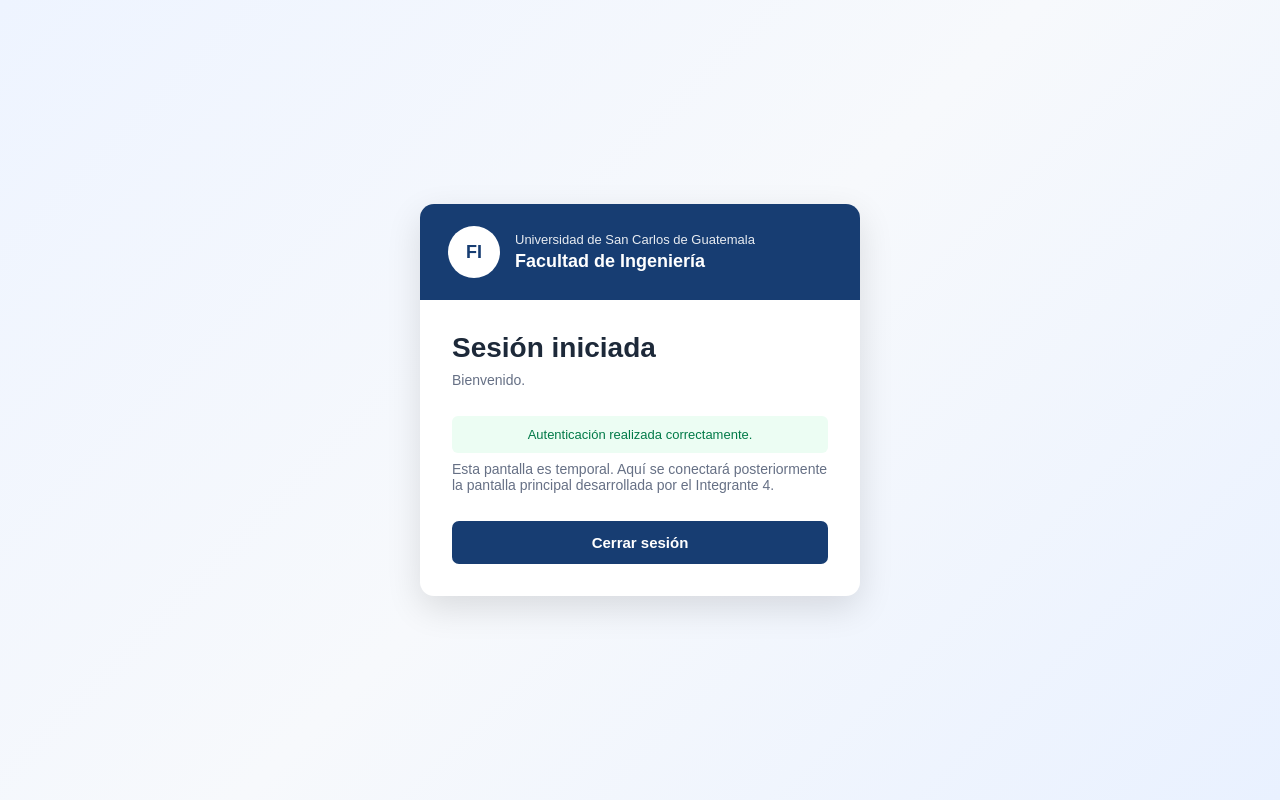
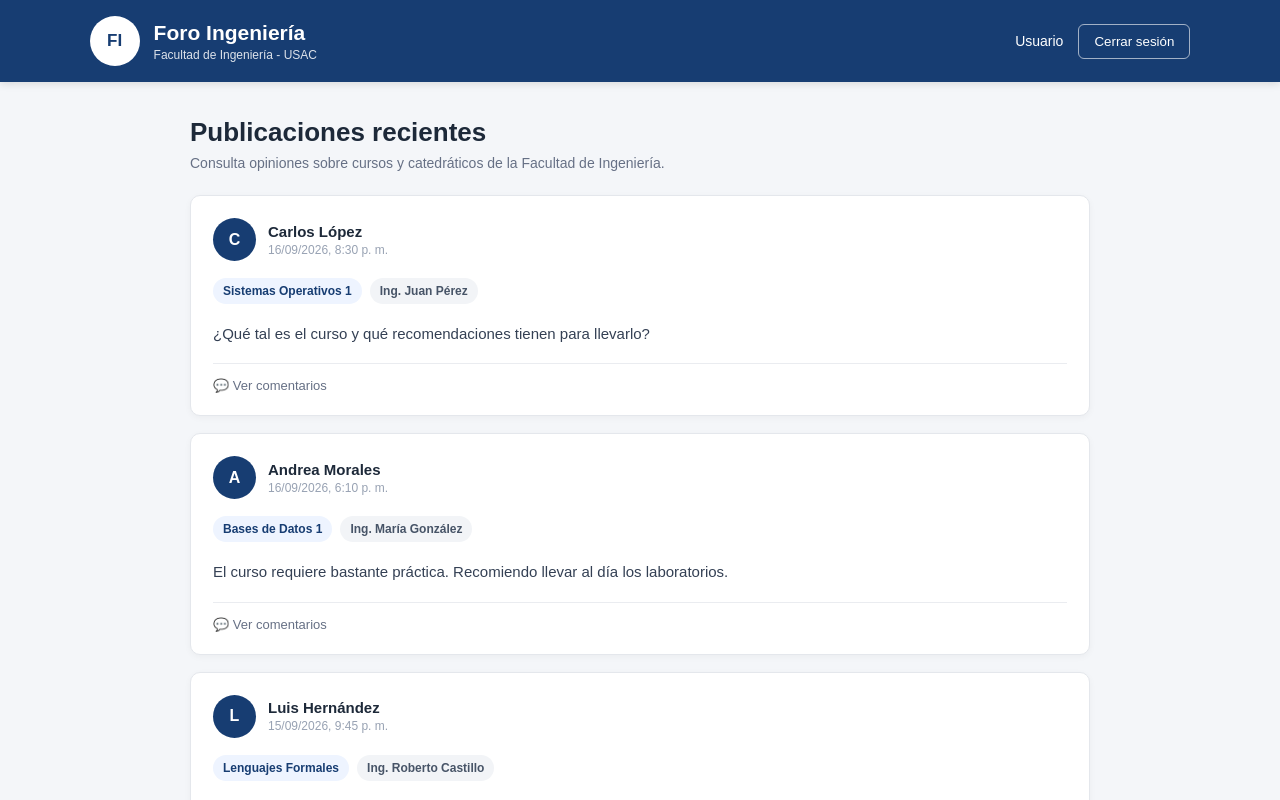
Before and after one commit to aaronmatta/PI_F-_Actividad4_Grupo7, a React app in the folder frontend/: page /inicio in a window 1280 px wide. Shown: the top 800 px of the page. Built offline with nearby package versions, Linux system fonts and the light colour scheme; sample sign-in values are in the browser's storage; the HTML template or start-up script is replaced by a standard one.

Commit message:
pantalla principal y feed de publicaciones

```diff
--- a/frontend/src/App.jsx
+++ b/frontend/src/App.jsx
@@ -10,8 +10,8 @@ import Registro from './pages/Registro';
 import RecuperarContrasena
   from './pages/RecuperarContrasena';
 
-import InicioTemporal
-  from './pages/InicioTemporal';
+import Inicio
+  from './pages/Inicio';
 
 function App() {
   return (
@@ -48,7 +48,7 @@ function App() {
 
         <Route
           path="/inicio"
-          element={<InicioTemporal />}
+          element={<Inicio />}
         />
 
         <Route
--- /dev/null
+++ b/frontend/src/pages/Inicio.css
@@ -0,0 +1,237 @@
+* {
+  box-sizing: border-box;
+}
+
+.inicio-page {
+  min-height: 100vh;
+  background: #f4f6f9;
+  color: #1d2939;
+}
+
+.inicio-header {
+  width: 100%;
+  min-height: 82px;
+  padding: 15px 7%;
+  background: #173d72;
+  color: white;
+
+  display: flex;
+  justify-content: space-between;
+  align-items: center;
+
+  box-shadow: 0 2px 8px rgba(0, 0, 0, 0.12);
+}
+
+.header-brand {
+  display: flex;
+  align-items: center;
+  gap: 14px;
+}
+
+.header-logo {
+  width: 50px;
+  height: 50px;
+
+  display: flex;
+  justify-content: center;
+  align-items: center;
+
+  border-radius: 50%;
+
+  background: white;
+  color: #173d72;
+
+  font-size: 17px;
+  font-weight: bold;
+}
+
+.header-brand h1 {
+  margin: 0;
+  font-size: 21px;
+}
+
+.header-brand p {
+  margin: 3px 0 0;
+  font-size: 12px;
+  opacity: 0.85;
+}
+
+.header-user {
+  display: flex;
+  align-items: center;
+  gap: 15px;
+
+  font-size: 14px;
+}
+
+.logout-button {
+  padding: 9px 15px;
+
+  border: 1px solid rgba(255, 255, 255, 0.6);
+  border-radius: 6px;
+
+  background: transparent;
+  color: white;
+
+  cursor: pointer;
+}
+
+.logout-button:hover {
+  background: rgba(255, 255, 255, 0.12);
+}
+
+.inicio-container {
+  width: min(900px, 92%);
+  margin: 0 auto;
+  padding: 35px 0 60px;
+}
+
+.inicio-intro {
+  margin-bottom: 24px;
+
+  display: flex;
+  justify-content: space-between;
+  align-items: center;
+}
+
+.inicio-intro h2 {
+  margin: 0 0 7px;
+  font-size: 26px;
+}
+
+.inicio-intro p {
+  margin: 0;
+  color: #667085;
+  font-size: 14px;
+}
+
+.feed {
+  display: flex;
+  flex-direction: column;
+  gap: 17px;
+}
+
+.publicacion-card {
+  padding: 22px;
+
+  background: white;
+
+  border: 1px solid #e4e7ec;
+  border-radius: 10px;
+
+  box-shadow: 0 2px 7px rgba(0, 0, 0, 0.04);
+}
+
+.publicacion-header {
+  display: flex;
+  align-items: center;
+  gap: 12px;
+}
+
+.avatar {
+  width: 43px;
+  height: 43px;
+  min-width: 43px;
+
+  display: flex;
+  justify-content: center;
+  align-items: center;
+
+  border-radius: 50%;
+
+  background: #173d72;
+  color: white;
+
+  font-size: 16px;
+  font-weight: bold;
+}
+
+.publicacion-header h3 {
+  margin: 0;
+  font-size: 15px;
+}
+
+.fecha-publicacion {
+  display: block;
+  margin-top: 3px;
+
+  color: #98a2b3;
+  font-size: 12px;
+}
+
+.publicacion-tags {
+  display: flex;
+  flex-wrap: wrap;
+  gap: 8px;
+
+  margin-top: 17px;
+}
+
+.tag {
+  padding: 6px 10px;
+
+  border-radius: 20px;
+
+  background: #eef4ff;
+  color: #173d72;
+
+  font-size: 12px;
+  font-weight: 600;
+}
+
+.tag-secondary {
+  background: #f2f4f7;
+  color: #475467;
+}
+
+.publicacion-mensaje {
+  margin: 18px 0;
+
+  color: #344054;
+
+  font-size: 15px;
+  line-height: 1.55;
+}
+
+.publicacion-footer {
+  padding-top: 14px;
+
+  border-top: 1px solid #eaecf0;
+
+  color: #667085;
+
+  font-size: 13px;
+}
+
+.publicacion-footer span {
+  cursor: pointer;
+}
+
+@media (max-width: 700px) {
+
+  .inicio-header {
+    padding: 13px 5%;
+  }
+
+  .header-brand p {
+    display: none;
+  }
+
+  .header-user span {
+    display: none;
+  }
+
+  .inicio-container {
+    width: 94%;
+    padding-top: 25px;
+  }
+
+  .publicacion-card {
+    padding: 17px;
+  }
+
+  .inicio-intro h2 {
+    font-size: 22px;
+  }
+
+}
--- /dev/null
+++ b/frontend/src/pages/Inicio.jsx
@@ -0,0 +1,227 @@
+import { useMemo } from 'react';
+import { Navigate, useNavigate } from 'react-router-dom';
+import './Inicio.css';
+
+function Inicio() {
+  const navigate = useNavigate();
+
+  const token = localStorage.getItem('token');
+  const usuarioGuardado = localStorage.getItem('usuario');
+
+  if (!token) {
+    return (
+      <Navigate
+        to="/login"
+        replace
+      />
+    );
+  }
+
+  let usuario = null;
+
+  if (usuarioGuardado) {
+    try {
+      usuario = JSON.parse(usuarioGuardado);
+    } catch {
+      usuario = null;
+    }
+  }
+
+  /*
+    Estas publicaciones son únicamente datos de prueba.
+    Más adelante serán reemplazadas por información
+    obtenida desde el backend.
+  */
+  const publicaciones = useMemo(() => [
+    {
+      id: 1,
+      usuario: 'Carlos López',
+      curso: 'Sistemas Operativos 1',
+      catedratico: 'Ing. Juan Pérez',
+      mensaje:
+        '¿Qué tal es el curso y qué recomendaciones tienen para llevarlo?',
+      fecha: '2026-09-16T20:30:00',
+    },
+    {
+      id: 2,
+      usuario: 'Andrea Morales',
+      curso: 'Bases de Datos 1',
+      catedratico: 'Ing. María González',
+      mensaje:
+        'El curso requiere bastante práctica. Recomiendo llevar al día los laboratorios.',
+      fecha: '2026-09-16T18:10:00',
+    },
+    {
+      id: 3,
+      usuario: 'Luis Hernández',
+      curso: 'Lenguajes Formales',
+      catedratico: 'Ing. Roberto Castillo',
+      mensaje:
+        '¿Alguien ha llevado este curso con este catedrático? Me gustaría conocer opiniones.',
+      fecha: '2026-09-15T21:45:00',
+    },
+    {
+      id: 4,
+      usuario: 'María García',
+      curso: 'Introducción a la Programación 2',
+      catedratico: 'Ing. Ana Ramírez',
+      mensaje:
+        'Muy importante practicar bastante estructuras de datos y programación.',
+      fecha: '2026-09-14T15:20:00',
+    },
+  ], []);
+
+  /*
+    Ordenamos por fecha:
+    publicación más reciente primero.
+  */
+  const publicacionesOrdenadas = [...publicaciones].sort(
+    (a, b) =>
+      new Date(b.fecha) - new Date(a.fecha)
+  );
+
+  const cerrarSesion = () => {
+    localStorage.removeItem('token');
+    localStorage.removeItem('usuario');
+
+    navigate('/login');
+  };
+
+  const formatearFecha = (fecha) => {
+    return new Date(fecha).toLocaleString(
+      'es-GT',
+      {
+        dateStyle: 'medium',
+        timeStyle: 'short',
+      }
+    );
+  };
+
+  return (
+    <div className="inicio-page">
+
+      <header className="inicio-header">
+
+        <div className="header-brand">
+          <div className="header-logo">
+            FI
+          </div>
+
+          <div>
+            <h1>
+              Foro Ingeniería
+            </h1>
+
+            <p>
+              Facultad de Ingeniería - USAC
+            </p>
+          </div>
+        </div>
+
+        <div className="header-user">
+
+          <span>
+            {usuario?.nombres
+              ? `Hola, ${usuario.nombres}`
+              : 'Usuario'}
+          </span>
+
+          <button
+            type="button"
+            className="logout-button"
+            onClick={cerrarSesion}
+          >
+            Cerrar sesión
+          </button>
+
+        </div>
+
+      </header>
+
+      <main className="inicio-container">
+
+        <section className="inicio-intro">
+
+          <div>
+            <h2>
+              Publicaciones recientes
+            </h2>
+
+            <p>
+              Consulta opiniones sobre cursos y
+              catedráticos de la Facultad de Ingeniería.
+            </p>
+          </div>
+
+        </section>
+
+        <section className="feed">
+
+          {publicacionesOrdenadas.map(
+            (publicacion) => (
+
+              <article
+                className="publicacion-card"
+                key={publicacion.id}
+              >
+
+                <div className="publicacion-header">
+
+                  <div className="avatar">
+                    {publicacion.usuario
+                      .charAt(0)
+                      .toUpperCase()}
+                  </div>
+
+                  <div>
+                    <h3>
+                      {publicacion.usuario}
+                    </h3>
+
+                    <span className="fecha-publicacion">
+                      {formatearFecha(
+                        publicacion.fecha
+                      )}
+                    </span>
+                  </div>
+
+                </div>
+
+                <div className="publicacion-tags">
+
+                  <span className="tag">
+                    {publicacion.curso}
+                  </span>
+
+                  <span className="tag tag-secondary">
+                    {publicacion.catedratico}
+                  </span>
+
+                </div>
+
+                <p className="publicacion-mensaje">
+                  {publicacion.mensaje}
+                </p>
+
+                <div className="publicacion-footer">
+
+                  <span>
+                    💬 Ver comentarios
+                  </span>
+
+                </div>
+
+              </article>
+
+            )
+          )}
+
+        </section>
+
+      </main>
+
+    </div>
+  );
+}
+
+export default Inicio;
```
